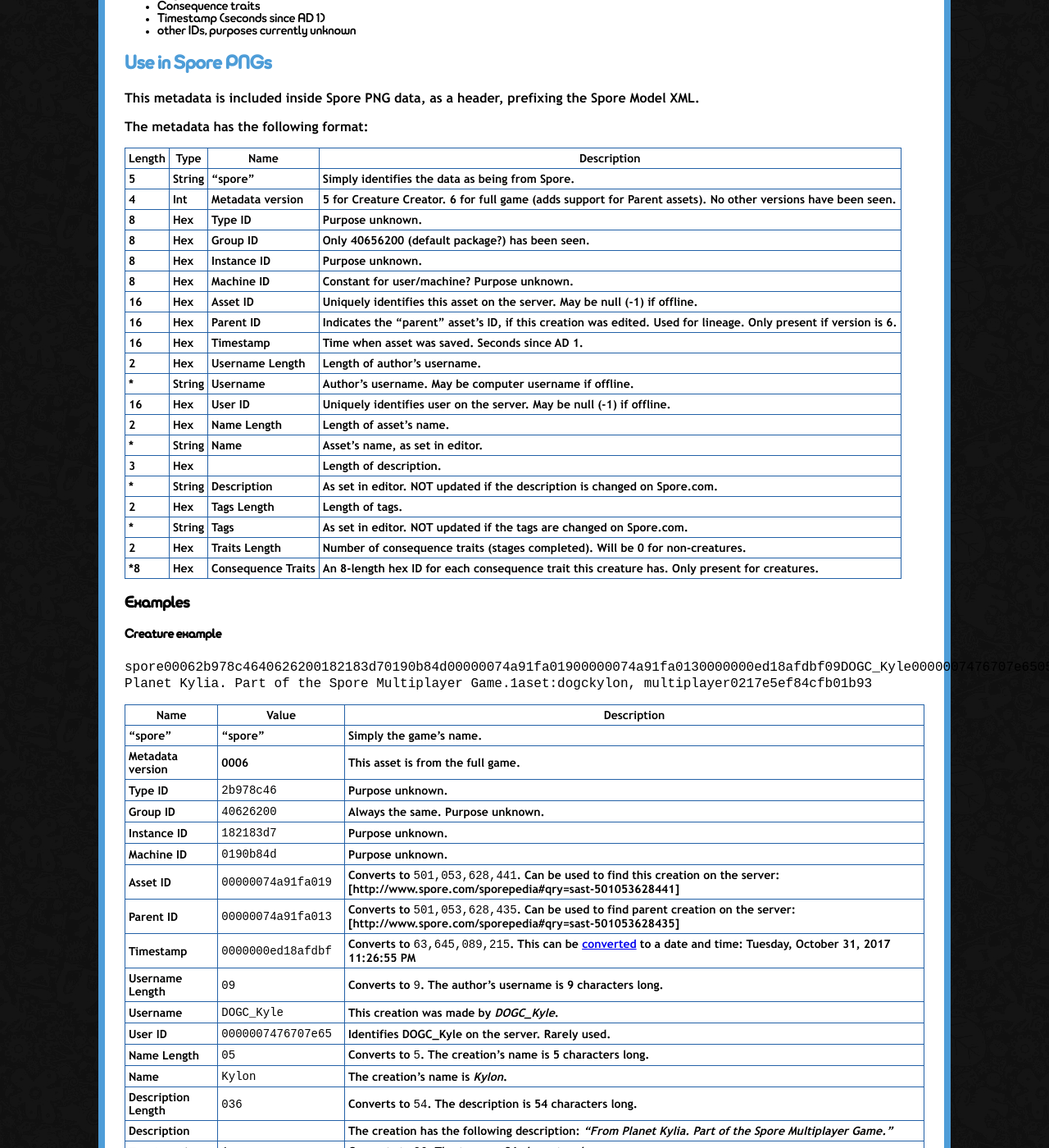
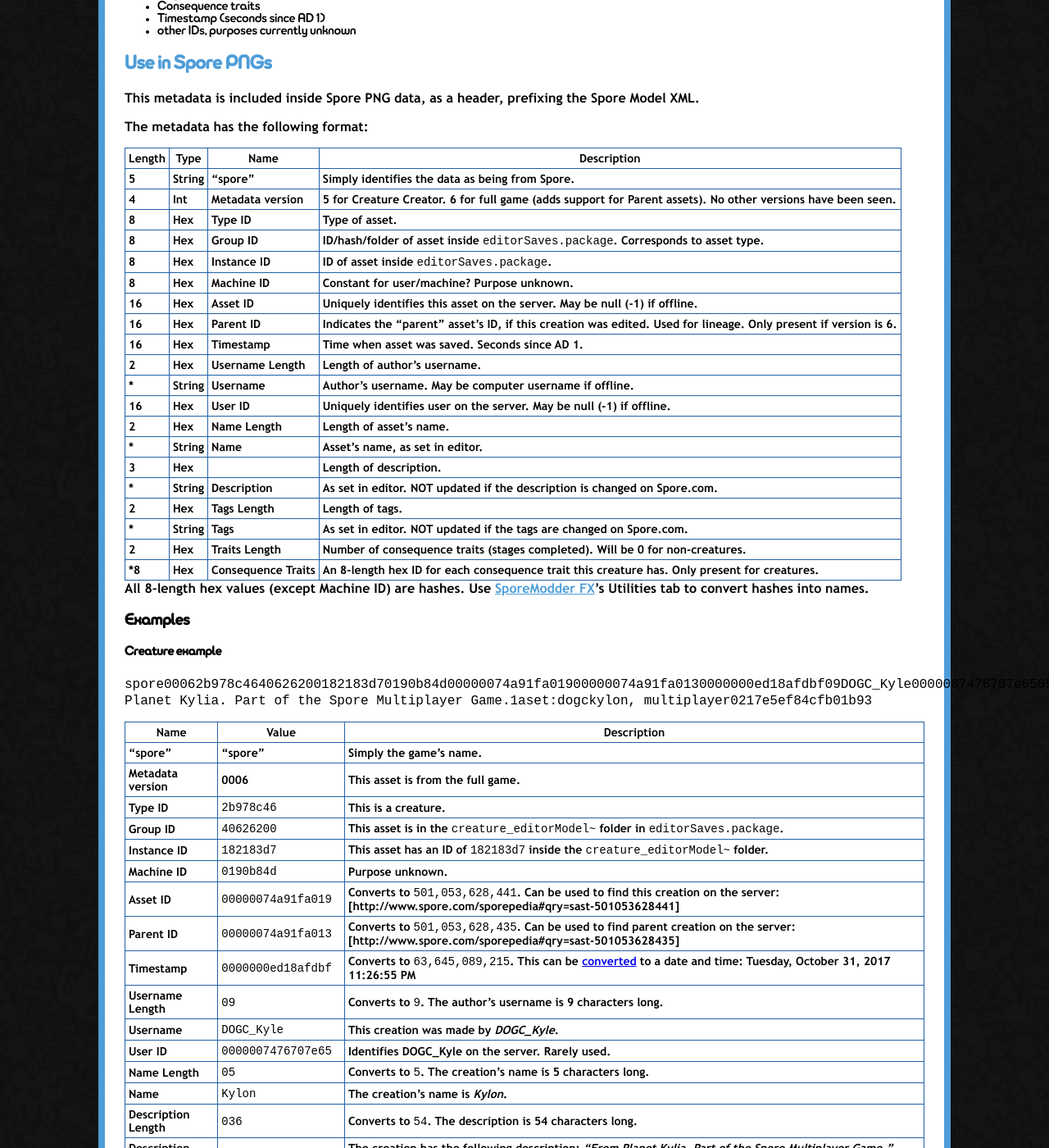
Before and after one commit to Spore-Community/spore-community.github.io, a Jekyll site: the page built from docs/pollination/pollen_metadata.md, in a window 1280 px wide and 1400 px high, scrolled down 402 px. Shown: the whole window at 82% size. Built offline with Jekyll 4.4.1, drawn with Linux system fonts in a browser that asks for light colours; our own code applies the rules of GitHub Pages for plain Markdown files; some of the changed text lies outside the part shown.

Commit message:
Update pollen_metadata.md

````diff
--- a/docs/pollination/pollen_metadata.md
+++ b/docs/pollination/pollen_metadata.md
@@ -20,9 +20,9 @@
 --- | --- | --- | ---
 5 | String | "spore" | Simply identifies the data as being from Spore.
 4 | Int | Metadata version | 5 for Creature Creator. 6 for full game (adds support for Parent assets). No other versions have been seen.
-8 | Hex | Type ID | Purpose unknown.
-8 | Hex | Group ID | Only 40656200 (default package?) has been seen.
-8 | Hex | Instance ID | Purpose unknown.
+8 | Hex | Type ID | Type of asset.
+8 | Hex | Group ID | ID/hash/folder of asset inside `editorSaves.package`. Corresponds to asset type.
+8 | Hex | Instance ID | ID of asset inside `editorSaves.package`.
 8 | Hex | Machine ID | Constant for user/machine? Purpose unknown.
 16 | Hex | Asset ID | Uniquely identifies this asset on the server. May be null (-1) if offline.
 16 | Hex | Parent ID | Indicates the "parent" asset's ID, if this creation was edited. Used for lineage. Only present if version is 6.
@@ -39,6 +39,8 @@
 2 | Hex | Traits Length | Number of consequence traits (stages completed). Will be 0 for non-creatures.
 \*8 | Hex | Consequence Traits | An 8-length hex ID for each consequence trait this creature has. Only present for creatures.
 
+All 8-length hex values (except Machine ID) are hashes. Use [SporeModder FX](https://emd4600.github.io/SporeModder-FX/)'s Utilities tab to convert hashes into names.
+
 ### Examples
 #### Creature example
 ```spore00062b978c4640626200182183d70190b84d00000074a91fa01900000074a91fa0130000000ed18afdbf09DOGC_Kyle0000007476707e6505Kylon036From Planet Kylia. Part of the Spore Multiplayer Game.1aset:dogckylon, multiplayer0217e5ef84cfb01b93```
@@ -47,9 +49,9 @@
 --- | --- | ---
 "spore" | "spore" | Simply the game's name.
 Metadata version | 0006 | This asset is from the full game.
-Type ID | `2b978c46` | Purpose unknown.
-Group ID | `40626200` | Always the same. Purpose unknown.
-Instance ID | `182183d7` | Purpose unknown.
+Type ID | `2b978c46` | This is a creature.
+Group ID | `40626200` | This asset is in the `creature_editorModel~` folder in `editorSaves.package`.
+Instance ID | `182183d7` | This asset has an ID of `182183d7` inside the `creature_editorModel~` folder.
 Machine ID | `0190b84d` | Purpose unknown.
 Asset ID | `00000074a91fa019` | Converts to `501,053,628,441`. Can be used to find this creation on the server: [http://www.spore.com/sporepedia#qry=sast-501053628441]
 Parent ID | `00000074a91fa013` | Converts to `501,053,628,435`. Can be used to find parent creation on the server: [http://www.spore.com/sporepedia#qry=sast-501053628435]
````
Also changed, not shown: other parts of docs/pollination/pollen_metadata.md (+1 -1 lines).
